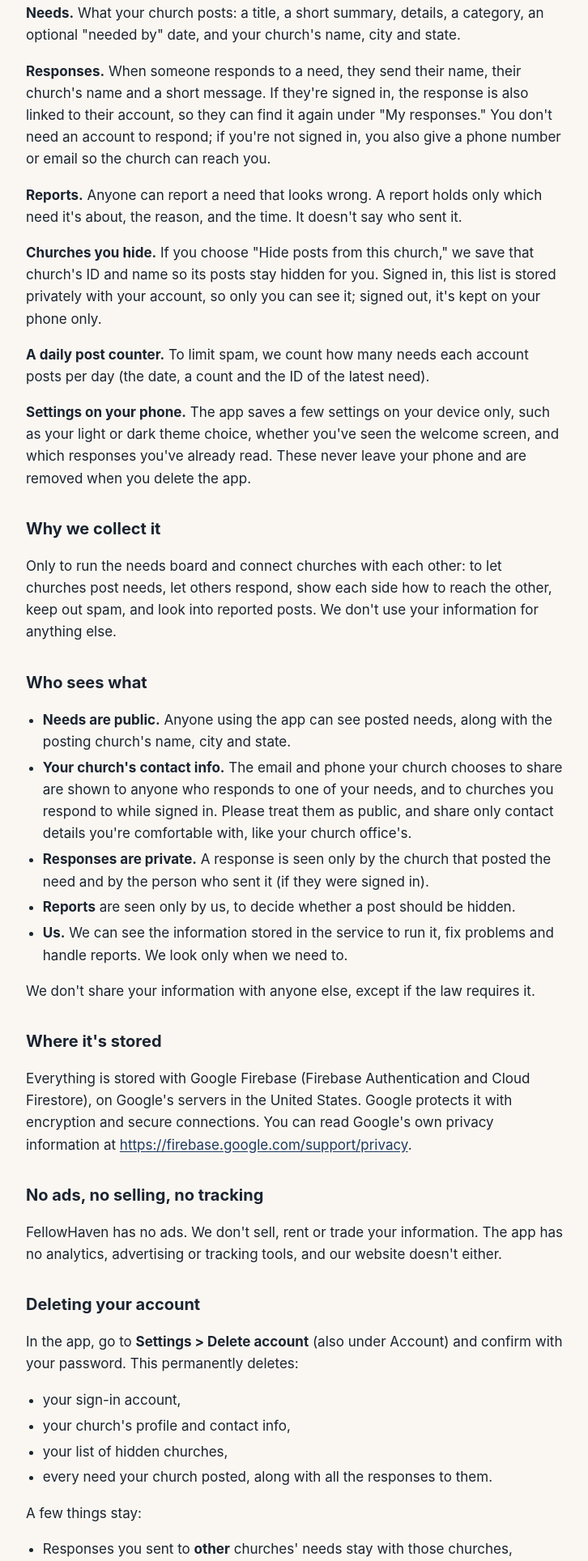
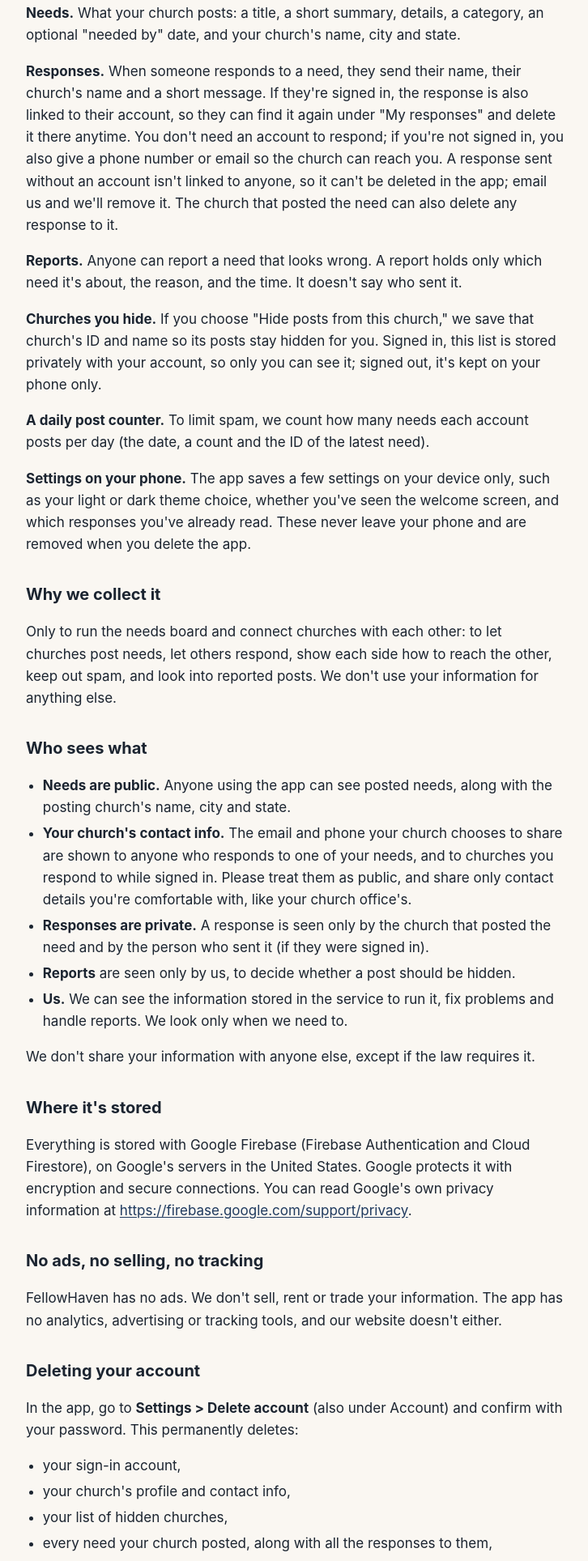
Before and after one commit to kenevester-glitch/fellowhaven-site, a plain HTML site: page privacy.html in a window 1280 px wide. Shown: the part 872-2800 px from the top of the page at 81% size, without its empty margins (276-1002 px from the left). Drawn offline with Linux system fonts and the light colour scheme.

Commit message:
Privacy and delete-account: responders can delete responses (Nov 27, 2026)
Rebuilt from fellowhaven-app docs/legal (a837398): signed-in responders
can delete their responses, account deletion also removes responses sent
while signed in, and reports stay for review.

Co-Authored-By: Claude Opus 5.5 <noreply@anthropic.com>

```diff
--- a/privacy.html
+++ b/privacy.html
@@ -15,7 +15,7 @@
 <header class="bar"><a href="/"><img src="/assets/mark-white.png" alt="" width="40" height="32">FellowHaven</a></header>
 <main id="main" class="doc">
 <h1>Privacy Policy</h1>
-<p><strong>Effective November 19, 2026</strong></p>
+<p><strong>Effective November 27, 2026</strong></p>
 <p>FellowHaven is a free app that helps local churches in your city share what they need and help each other. It's made by Theos Preparation LLC in Cincinnati, Ohio ("we" or "us"). This policy explains, in plain English, what information FellowHaven collects, why, and what you can do about it.</p>
 <h2>The short version</h2>
 <ul><li>We collect only what the needs board needs to work: your sign-in email, your church's profile, and the needs, responses and reports people send.</li><li>No ads. We never sell your information. No tracking or analytics.</li><li>You can delete your account anytime in the app: <strong>Settings &gt; Delete account</strong>.</li><li>You can report a post, or hide a church's posts, anytime.</li></ul>
@@ -23,7 +23,7 @@
 <p><strong>Your account.</strong> Churches sign in with an email address and password. Sign-in is handled by Google Firebase Authentication. We never see your password; Firebase stores it in a protected (hashed) form. Like most online services, Firebase also records technical details such as IP addresses to keep sign-in secure and prevent abuse.</p>
 <p><strong>Your church profile.</strong> When your church posts its first need, you add your church's name, city and state, and a contact email, a phone number or both. You choose which contact details to share, and you can edit them anytime in the app.</p>
 <p><strong>Needs.</strong> What your church posts: a title, a short summary, details, a category, an optional "needed by" date, and your church's name, city and state.</p>
-<p><strong>Responses.</strong> When someone responds to a need, they send their name, their church's name and a short message. If they're signed in, the response is also linked to their account, so they can find it again under "My responses." You don't need an account to respond; if you're not signed in, you also give a phone number or email so the church can reach you.</p>
+<p><strong>Responses.</strong> When someone responds to a need, they send their name, their church's name and a short message. If they're signed in, the response is also linked to their account, so they can find it again under "My responses" and delete it there anytime. You don't need an account to respond; if you're not signed in, you also give a phone number or email so the church can reach you. A response sent without an account isn't linked to anyone, so it can't be deleted in the app; email us and we'll remove it. The church that posted the need can also delete any response to it.</p>
 <p><strong>Reports.</strong> Anyone can report a need that looks wrong. A report holds only which need it's about, the reason, and the time. It doesn't say who sent it.</p>
 <p><strong>Churches you hide.</strong> If you choose "Hide posts from this church," we save that church's ID and name so its posts stay hidden for you. Signed in, this list is stored privately with your account, so only you can see it; signed out, it's kept on your phone only.</p>
 <p><strong>A daily post counter.</strong> To limit spam, we count how many needs each account posts per day (the date, a count and the ID of the latest need).</p>
@@ -39,9 +39,9 @@
 <p>FellowHaven has no ads. We don't sell, rent or trade your information. The app has no analytics, advertising or tracking tools, and our website doesn't either.</p>
 <h2>Deleting your account</h2>
 <p>In the app, go to <strong>Settings &gt; Delete account</strong> (also under Account) and confirm with your password. This permanently deletes:</p>
-<ul><li>your sign-in account,</li><li>your church's profile and contact info,</li><li>your list of hidden churches,</li><li>every need your church posted, along with all the responses to them.</li></ul>
+<ul><li>your sign-in account,</li><li>your church's profile and contact info,</li><li>your list of hidden churches,</li><li>every need your church posted, along with all the responses to them,</li><li>every response you sent to other churches' needs while signed in.</li></ul>
 <p>A few things stay:</p>
-<ul><li>Responses you sent to <strong>other</strong> churches' needs stay with those churches, because they're part of those churches' conversations. They're no longer linked to an account you can sign in to. If you'd like them removed too, email us.</li><li>The daily post counter (a date, a count and a need ID, nothing personal) stays, so deleting an account can't be used to get around the posting limit.</li><li>Reports stay, because they aren't linked to anyone.</li></ul>
+<ul><li>Responses you sent without being signed in aren't linked to your account, so we can't find them automatically. If you'd like them removed, email us and tell us which needs you responded to.</li><li>The daily post counter (a date, a count and a need ID, nothing personal) stays, so deleting an account can't be used to get around the posting limit.</li><li>Reports stay, because they don't say who sent them, and we need them to review posts that break our rules.</li></ul>
 <p>If you can't use the app, email <strong><a href="mailto:office@theospreparation.com">office@theospreparation.com</a></strong> from the address you signed up with and ask us to delete your account. We'll do it within 30 days. More at <a href="https://fellowhaven.com/delete-account">https://fellowhaven.com/delete-account</a>.</p>
 <h2>Children</h2>
 <p>FellowHaven is for churches and the adults who serve them. It isn't meant for children under 13, and we don't knowingly collect information from them. If you believe a child has given us information, email us and we'll delete it.</p>
```
Also changed, not shown: delete-account.html (+2 -2 lines), 2 other files.
